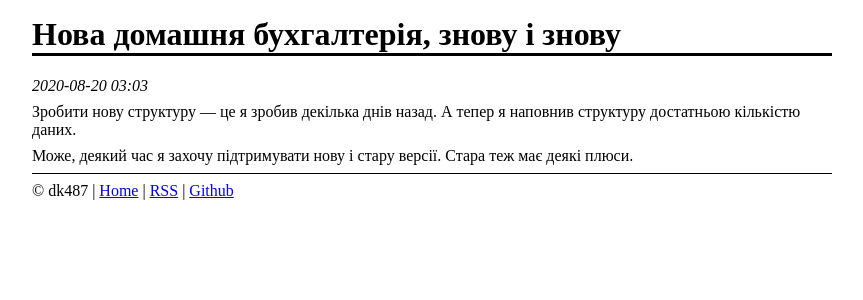
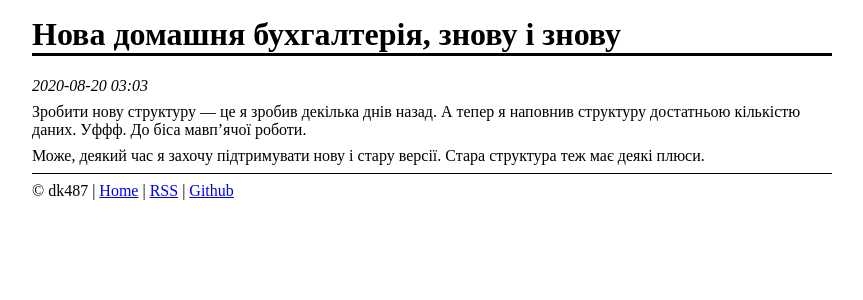
Before and after one commit to dk487/test.de.co.ua, a Jekyll site: the page built from _posts/2020-08-20-nova-domashnia-bukhghaltieriia-znovu-i-znovu.markdown, in a window 1280 px wide. Shown: the top 300 px of the page, without its empty margins (208-1071 px from the left). Built offline with Jekyll 4.4.1, drawn with Linux system fonts in a browser that asks for light colours.

Commit message:
Updated Nova Domashnia Bukhghaltieriia Znovu I Znovu

```diff
--- a/_posts/2020-08-20-nova-domashnia-bukhghaltieriia-znovu-i-znovu.markdown
+++ b/_posts/2020-08-20-nova-domashnia-bukhghaltieriia-znovu-i-znovu.markdown
@@ -3,6 +3,6 @@ title: Нова домашня бухгалтерія, знову і знову
 date: 2020-08-20 06:03:00 +03:00
 ---
 
-Зробити нову структуру — це я зробив декілька днів назад. А тепер я наповнив структуру достатньою кількістю даних.
+Зробити нову структуру — це я зробив декілька днів назад. А тепер я наповнив структуру достатньою кількістю даних. Уффф. До біса мавп'ячої роботи.
 
-Може, деякий час я захочу підтримувати нову і стару версії. Стара теж має деякі плюси.
+Може, деякий час я захочу підтримувати нову і стару версії. Стара структура теж має деякі плюси.
```
